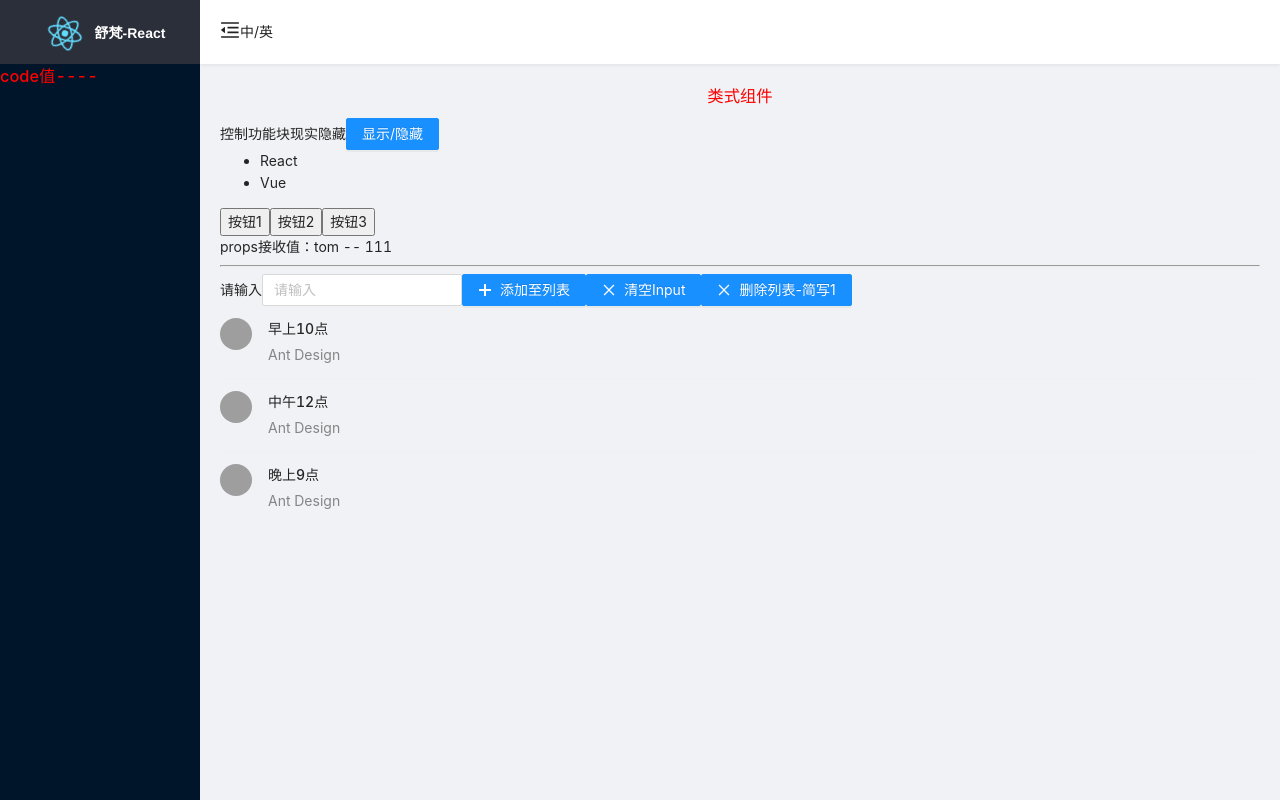
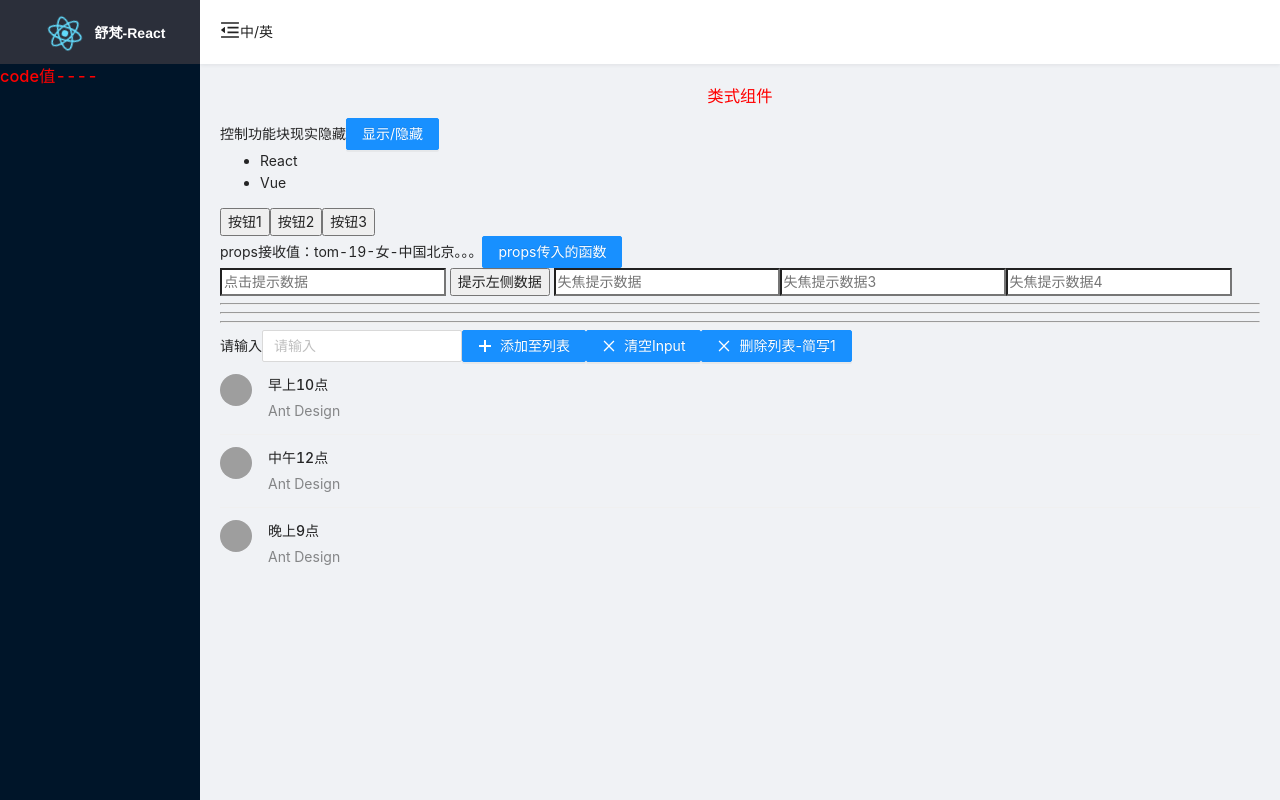
Before and after one commit to shufan100/react-antd-project, a React (Create React App) app: page / in a window 1280 px wide. Built offline with nearby package versions, Linux system fonts and the light colour scheme; grey boxes are pictures that could not be loaded.

Commit message:
函数式组件和class组件的props,ref使用

```diff
--- a/package.json
+++ b/package.json
@@ -8,6 +8,7 @@
     "@testing-library/user-event": "^12.8.3",
     "antd": "^4.16.13",
     "axios": "^0.21.4",
+    "prop-types": "^15.8.1",
     "react": "^17.0.2",
     "react-dom": "^17.0.2",
     "react-redux": "^7.2.5",
--- a/src/views/layout/Content/index.jsx
+++ b/src/views/layout/Content/index.jsx
@@ -1,4 +1,5 @@
 import React, { Component } from 'react';
+import { PropTypes } from 'prop-types';
 import { Layout, Button, List, Avatar, Input } from 'antd';
 import { PlusOutlined, CloseOutlined } from '@ant-design/icons';
 import './index.scss';
@@ -6,12 +7,32 @@ import { connect } from 'react-redux';
 import store from '../../../store'; // 11步
 import { deleteItemAction, resetInputAction } from '@/store/actions';  // 444步
 const { Content } = Layout;
-// 类式组件
+
+// ---------------------------------类式组件-----------------------------------------------------------
 class LayoutContent extends Component {
-  // 渲染1次 不写
+  // 渲染1次 构造器能省略就省略不写
   // constructor(props) {
   //   super(props);
   // }
+
+  // *********prop校验简写**********************************************************
+  // class内写：校验props类型
+  static propTypes = {
+    name: PropTypes.string.isRequired,  // 必传：isRequired
+    sex: PropTypes.string, //不必传
+    age: PropTypes.number, //不必传
+    address: PropTypes.string, //不必传
+    speak: PropTypes.func,  //不必传，函数校验
+  };
+  // 不传设置默认值
+  static defaultProps = {
+    name: 'jerry',
+    sex: '男',
+    age: 20,
+    address: '美国旧金山。。。',
+  };
+
+  // *********初始化状态**********************************************************
   state = {
     list: [
       {
@@ -27,102 +48,37 @@ class LayoutContent extends Component {
         title: 'Ant Design Title 4',
       },
     ],
-    isShow:true,
-    list2:['Angular','React','Vue']
+    isShow: true,
+    list2: ['Angular', 'React', 'Vue']
   };
-  // 1、在class类内部定义的方法已经自动开启了严格模式，类内部方法的this不指向window
-  // 2、渲染 1+n次，每次修改数据都会重新渲染
-  render () {
-    console.log('render');
-    // render中的this是谁？ —— LayoutContent的实例对象；LayoutContent组件实例对象
-    // 组件实例的三大属性：props、refs、state
-    console.log('LayoutContent实例对象：',this);
-    const { statelList, inputVal } = this.props; // 12步
-    return (
-      <Content className='main'>
-        {/* jsx结构内只能写表达式 、或者有返回值得语句（代码）*/}
+  myRef = React.createRef()
 
-        {/* 内嵌样式style */}
-        <h1 style={{color: 'red', textAlign: 'center'}}>类式组件</h1>
-        {/* v-if */}
-        {this.state.isShow ? <span>控制功能块现实隐藏</span>:''}
-        <Button type="primary" onClick={this.setShow.bind(this)}>显示/隐藏</Button>
-        {/* for循环 / if判断 */}
-        <ul>
-          {
-            this.state.list2.map((i,index)=>{
-              let li = '';
-              if(i !== 'Angular'){
-                li =  <li key={index}>{i}</li>;
-              }
-              return li;
-          })
-          }
-        </ul>
-        {/* 事件 */}
-        {/*
-          1、demo方法放在哪里?  —— LayoutContent的原型对象上，供实例使用
-          2、由于demo是作为onClick的回调，所有不是通过实例调用的，是直接调用
-          3、类中的方法默认开启局部的严格模式，所以demo方法的this为undefined
-        */}
-        <button onClick={this.demo}>按钮1</button>
-        <button onClick={this.demo1.bind(this)}>按钮2</button>
-        <button onClick={() => this.demo2('参数')}>按钮3</button>
-        {/* props */}
-        <div>props接收值：{this.props.name} -- {this.props.layoutName}</div>
+  // 自定义方法(是直接挂在LayoutContent实例对象上)8******************************************
+  demo () {
+    console.log('按钮1', this);
+  }
+  demo1 = () => {
+    console.log('按钮2', this);
 
-        <hr/>
-        {inputVal}
-        <Input placeholder={inputVal} value={inputVal === '请输入' ? '' : inputVal} className='main-input' onChange={this.inputChange.bind(this)} />
-        <Button type="primary" icon={<PlusOutlined />} onClick={this.add}>
-          添加至列表
-        </Button>
-        <Button type="primary" icon={<CloseOutlined />} onClick={this.reset}>
-          清空Input
-        </Button>
-        {/* <br /> */}
-        <Button type="primary" icon={<CloseOutlined />} onClick={this.deleteItem1.bind(this, 0)}>
-          删除列表-简写1
-        </Button>
-        <List
-          itemLayout="horizontal"
-          dataSource={statelList}
-          renderItem={(item, index) => (
-            // <List.Item onClick={this.deleteItem.bind(this, item, index)}>
-            <List.Item onClick={this.deleteItem1.bind(this, index)}>
-              <List.Item.Meta
-                avatar={<Avatar src="https://joeschmoe.io/api/v1/random" />}
-                title={<span>{item}</span>}
-                description="Ant Design" />
-            </List.Item>
-          )} />
-      </Content>
-    );
   }
-  // 自定义方法(是直接挂在LayoutContent实例对象上)8******************************************
-  demo(){
-    console.log(this);
-  }
-  demo1(){
-    console.log(this);
-  }
-  demo2 = (name) =>{
-    console.log(this,name);
+  demo2 = (name) => {
+    console.log('按钮3', name, this);
+
   }
   // setState ******************************************
-  setShow(){
+  setShow () {
     // 严重注意：state必须通过setState进行更新，且更新的动作好是合并
     this.setState({
-      isShow:!this.state.isShow
+      isShow: !this.state.isShow
     });
+    // this.props.speak() //props传入的函数
   }
-  //
   // -------------------------------------------------------
   // 新增
-  add = ()=> {
+  add = () => {
     store.dispatch({ type: 'user_set_listpush' });
   }
-  reset = ()=> {
+  reset = () => {
     // 555步
     store.dispatch(resetInputAction(''));
     // store.dispatch({
@@ -153,31 +109,173 @@ class LayoutContent extends Component {
     store.dispatch(deleteItemAction(index));
   }
 
+  // 字符串ref(弃用)
+  showData = () => {
+    // ref弃用，效率不高，
+    const { input1 } = this.refs;
+    console.log(input1.value);
+  }
+
+  // 内联ref
+  showData2 = () => {
+    console.log(this, this.input2.value);
+  }
+
+  // 内联ref写出外写函数(开发推荐内联)
+  saveInputRef = (currentNode) => {
+    this.input3 = currentNode;
+  }
+  showData3 = () => {
+    console.log(this.input3.value);
+  }
+
+  // createdRef (最推荐)
+  showData4 = () => {
+    console.log(this.myRef.current.value);
+  }
+
+  // 1、在class类内部定义的方法已经自动开启了严格模式，类内部方法的this不指向window
+  // 2、渲染 1+n次，每次修改数据都会重新渲染 jsx
+  render () {
+    // render中的this是谁？ —— LayoutContent的实例对象；LayoutContent组件实例对象
+    // 组件实例的三大属性：props、refs、state
+    // console.log('LayoutContent实例对象：', this);
+    const { statelList, inputVal, sex, address } = this.props; // 12步
+    const { list2 } = this.state;
+    return ( //下面的结构不是真正的html，是jsx,虚拟dom，需要ReactDOM转成真正的html标签，变成真实dom显示在页面
+      <Content className='main'>
+        {/************  jsx结构内只能写表达式 、或者有返回值得语句（代码）***************/}
+
+        {/* 内嵌样式style ****************************************************************/}
+        <h1 style={{ color: 'red', textAlign: 'center' }}>类式组件</h1>
+
+        {/* v-if ****************************************************************/}
+        {this.state.isShow ? <span>控制功能块现实隐藏</span> : ''}
+        <Button type="primary" onClick={this.setShow.bind(this)}>显示/隐藏</Button>
+
+        {/* for循环 / if判断 *****************************************************************/}
+        <ul>
+          {
+            list2.map((i, index) => {
+              let li = '';
+              if (i !== 'Angular') {
+                li = <li key={index}>{i}</li>;
+              }
+              return li;
+            })
+          }
+        </ul>
+
+        {/* 3种事件写法： *****************************************************************/}
+        {/*
+          <button onClick={this.demo}>按钮1</button>
+          1、demo方法放在哪里?  —— LayoutContent的原型对象上，供实例使用
+          2、由于demo是作为onClick的回调，所有不是通过实例调用的，是直接调用
+          3、类中的方法默认开启局部的严格模式，所以demo方法的this为undefined
+        */}
+        <button onClick={this.demo.bind(this)}>按钮1</button>
+        <button onClick={this.demo1}>按钮2</button>
+        <button onClick={() => this.demo2('参数')}>按钮3</button>
+
+        {/* props：只读的，不允许改 *****************************************************************/}
+        <div>
+          <span>props接收值：{this.props.name}-{this.props.age + 1}-{sex}-{address}</span>
+          <Button type="primary" onClick={this.props.speak.bind(this)}>props传入的函数</Button>
+        </div>
+
+        {/* refs: 弃用ref字符串写法，效率不高；建议使用回调函数和createRef写法代替 *****************************************************************/}
+        <input ref='input1' type="text" placeholder='点击提示数据' />&nbsp;
+        <button onClick={this.showData}>提示左侧数据</button>&nbsp;
+        {/*内联: a是input节点， this.input2 = a：this是LayoutContent实例对象，在实例对象上加个input2实例，然后将节点a赋值给input2*/}
+        {/* 不内联：内联会触发2次，要calss绑定的方式就不会 */}
+        <input ref={currentNode => this.input2 = currentNode} onBlur={this.showData2} type="text" placeholder='失焦提示数据' />{/* (开发推荐内联) */}
+        <input ref={this.saveInputRef} onBlur={this.showData3} type="text" placeholder='失焦提示数据3' />
+        {/* createdRef */}
+        <input ref={this.myRef} onBlur={this.showData4} type="text" placeholder='失焦提示数据4' />
+
+
+        <hr />
+        <hr />
+        <hr />
+        {inputVal}
+        <Input placeholder={inputVal} value={inputVal === '请输入' ? '' : inputVal} className='main-input' onChange={this.inputChange.bind(this)} />
+        <Button type="primary" icon={<PlusOutlined />} onClick={this.add}>
+          添加至列表
+        </Button>
+        <Button type="primary" icon={<CloseOutlined />} onClick={this.reset}>
+          清空Input
+        </Button>
+        {/* <br /> */}
+        <Button type="primary" icon={<CloseOutlined />} onClick={this.deleteItem1.bind(this, 0)}>
+          删除列表-简写1
+        </Button>
+        <List
+          itemLayout="horizontal"
+          dataSource={statelList}
+          renderItem={(item, index) => (
+            // <List.Item onClick={this.deleteItem.bind(this, item, index)}>
+            <List.Item onClick={this.deleteItem1.bind(this, index)}>
+              <List.Item.Meta
+                avatar={<Avatar src="https://joeschmoe.io/api/v1/random" />}
+                title={<span>{item}</span>}
+                description="Ant Design" />
+            </List.Item>
+          )} />
+
+
+      </Content>
+    );
+  }
+
+
 }
 
-// 函数式组件
-  // 1、函数首字母必须大写
-  // 2、函数必须有返回值
-const Contents = () => {
-  console.log(this);  // undefined,不是window：因为babel插件编译后开启了严格模式，禁止自定义的函数this指向window
-  let num = 0;
-  const addNum = e => {
-    num++;
-    // console.log(num, e);
-  };
-  const getName = param => {
-    // console.log(num, param);
-  };
-  return (
-    <div className="app-container">
-      <h1 style={{ color: 'red', textAlign: 'center' }}>函数式组件</h1>
-      <button onClick={addNum}>按钮</button>
-      <button onClick={getName.bind(this, 'name')}>按钮2</button>
-      {/* <Alert message="Success Text" type="success" /> */}
-    </div>
-  );
-};
+
+// ---------------------------------函数式组件--------------------------------------------------------------
+// 1、函数首字母必须大写 2、函数必须有返回值 3、只能使用props,因为props是个函数，其他不可使用(refs.state等等)
+// const LayoutContent = (props) => {
+//   // console.log(this);  // undefined,不是window：因为babel插件编译后开启了严格模式，禁止自定义的函数this指向window
+//   const { age, sex, address } = props;
+//   console.log(props);
+//   let num = 0;
+//   const addNum = e => {
+//     num++;
+//     console.log(num, e);
+//   };
+//   const getName = param => {
+//     console.log(num, param);
+//   };
+//   return (
+//     <div className="app-container">
+//       <h1 style={{ color: 'red', textAlign: 'center' }}>函数式组件</h1>
+//       <button onClick={addNum}>按钮</button>
+//       <button onClick={getName.bind(this, 'name')}>按钮2</button>
+//       {/* <Alert message="Success Text" type="success" /> */}
+//       <div>
+//         <hr />
+//         <div>函数式组件props接收值、方法</div>
+//         <span>props接收值：{props.name}-{age + 1}-{sex}-{address}</span>
+//         <Button type="primary" onClick={props.speak}>props传入的函数</Button>
+//       </div>
+//     </div>
+//   );
+// };
+// // 放在class里简写，给clas类增加两个属性（函数式组件只能放在外面写）
+// // class外写：校验props类型
+// LayoutContent.propTypes = {
+//   name: PropTypes.string.isRequired,  // 必传：isRequired
+//   sex: PropTypes.string,
+//   age: PropTypes.number,
+//   address: PropTypes.string,
+//   speak: PropTypes.func,  //函数校验
+// };
+// // 不传设置默认值
+// LayoutContent.defaultProps = {
+//   name: 'jerry',
+//   sex: '男',
+//   age: 20,
+//   address: '美国旧金山。。。',
+// };
 
 // connect用这个方法reducers才监听的到 666步
 export default connect(state => state.user)(LayoutContent);
-// export default connect(state => state.user)(Contents);
--- a/src/views/layout/Content/index.scss
+++ b/src/views/layout/Content/index.scss
@@ -1,6 +1,6 @@
 .main {
   padding: 20px;
-  .main-input{
+  .main-input {
     width: 200px;
   }
 }
--- a/src/views/layout/index.jsx
+++ b/src/views/layout/index.jsx
@@ -6,10 +6,8 @@ import Sider from './Sider';
 import Content from './Content';
 class Home extends Component {
   state = {
-    name:'tom',
-    age:18,
-    sex:'女',
-    layoutName:'111'
+    sex: '女',
+    address: '中国北京。。。'
   };
   render () {
     return (
@@ -18,13 +16,15 @@ class Home extends Component {
         <Layout>
           <Header />
           {/* <Tags /> */}
-          {/* 批量props传值 */}
-          {/* 展开运算符的写法是一个个写的语法糖 */}
-          <Content layoutName={this.state.layoutName} name='tom' {...this.state} />
+          {/* 批量props传值：展开运算符的写法是一个个写的语法糖 */}
+          <Content age={18} name='tom' {...this.state} speak={this.speak} />
         </Layout>
       </Layout>
     );
   }
+  speak = () => {
+    console.log('你点击了我！');
+  }
 }
 
 export default Home;
```
Also changed, not shown: config-overrides.js (+4 -6 lines).
